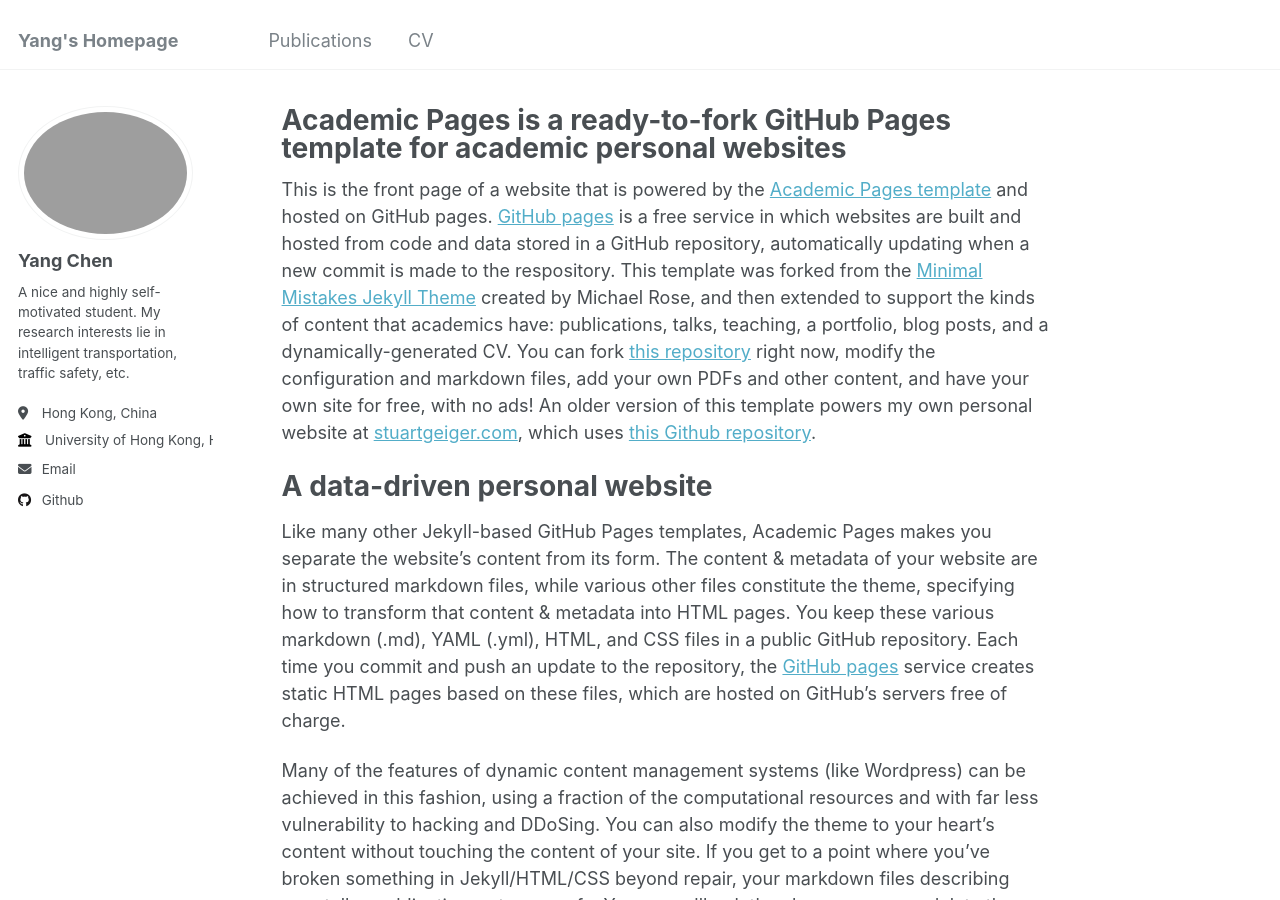
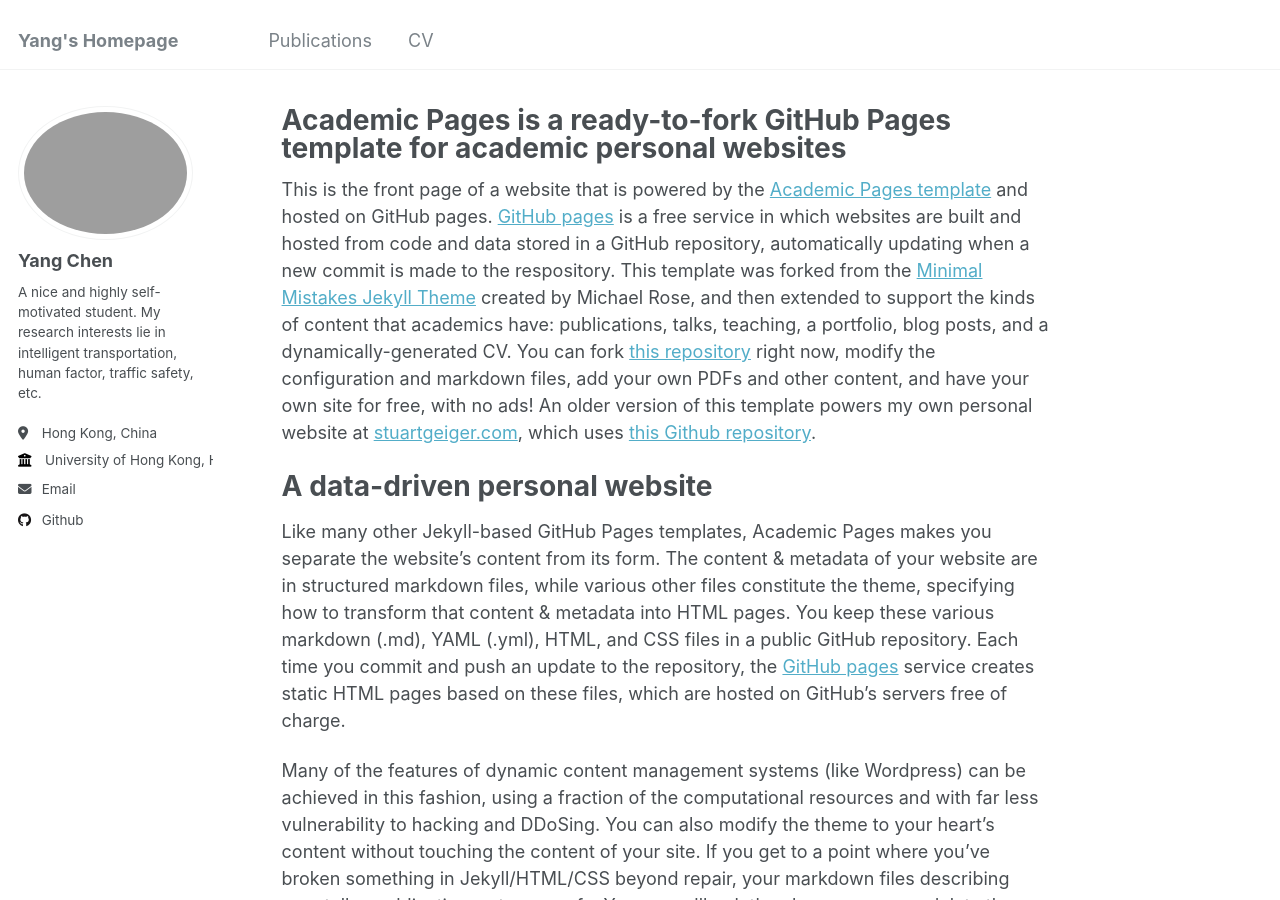
Before and after one commit to Sugar-eatingSheep/YangCHEN.github.io, a Jekyll site: the page built from _pages/about.md, in a window 1280 px wide and 900 px high. Built offline with Jekyll 4.4.1, drawn with Linux system fonts in a browser that asks for light colours.

Commit message:
Update _config.yml

```diff
--- a/_config.yml
+++ b/_config.yml
@@ -24,7 +24,7 @@ author:
   avatar           : "yang big head.png"
   name             : "Yang Chen"
   pronouns         : # example: "he/his"
-  bio              : "A nice and highly self-motivated student. My research interests lie in intelligent transportation, traffic safety, etc."
+  bio              : "A nice and highly self-motivated student. My research interests lie in intelligent transportation, human factor, traffic safety, etc."
   location         : "Hong Kong, China"
   employer         : "University of Hong Kong, HKU"
   uri              : # URL
```
